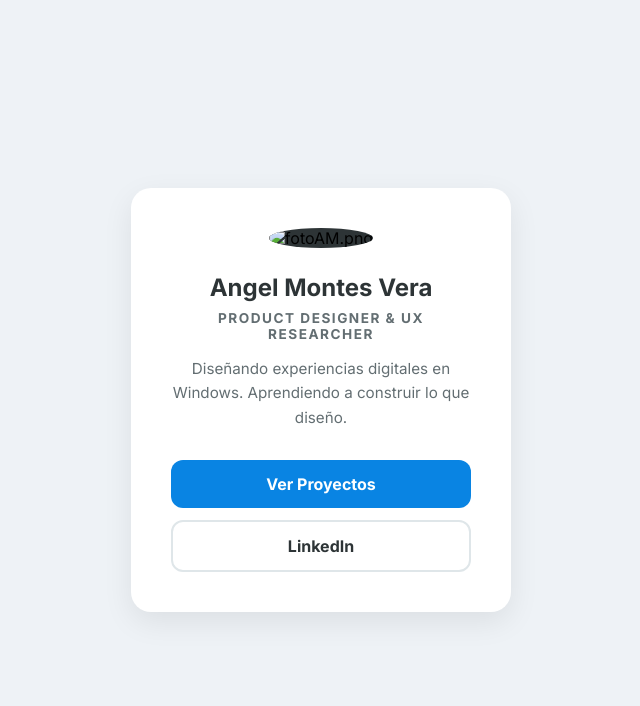
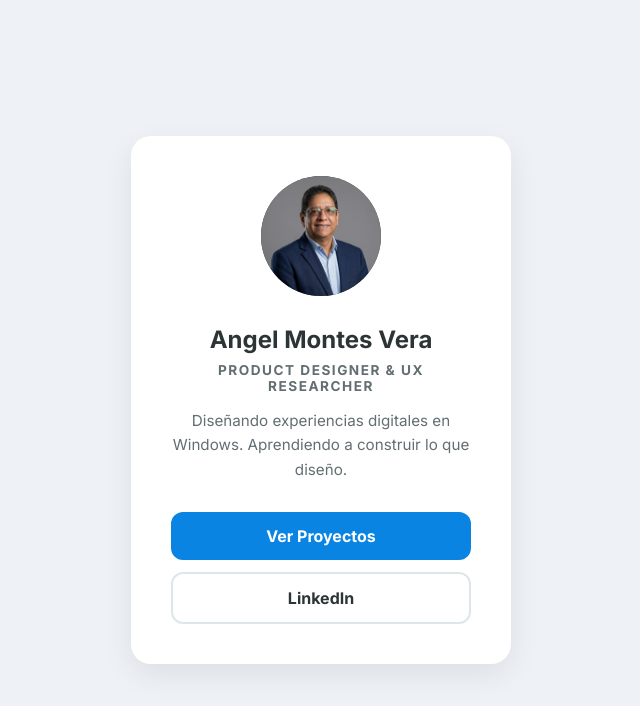
Before and after one commit to amontesv/portafolio-ux, a plain HTML site: page index.html in a window 1280 px wide. Shown: the whole page, without its empty margins (319-959 px from the left). Drawn offline with Linux system fonts and the light colour scheme.

Commit message:
feat: añadir foto real y enlaces.

```diff
--- a/index.html
+++ b/index.html
@@ -10,7 +10,7 @@
 <body>
 
 <main class="card">
-    <img src="foto.jpg" alt="fotoAM.png" class="profile-image">
+    <img src="fotoAM.png" alt="fotoAM.png" class="profile-image">
 
     <div class="content">
         <h1>Angel Montes Vera</h1>
```
